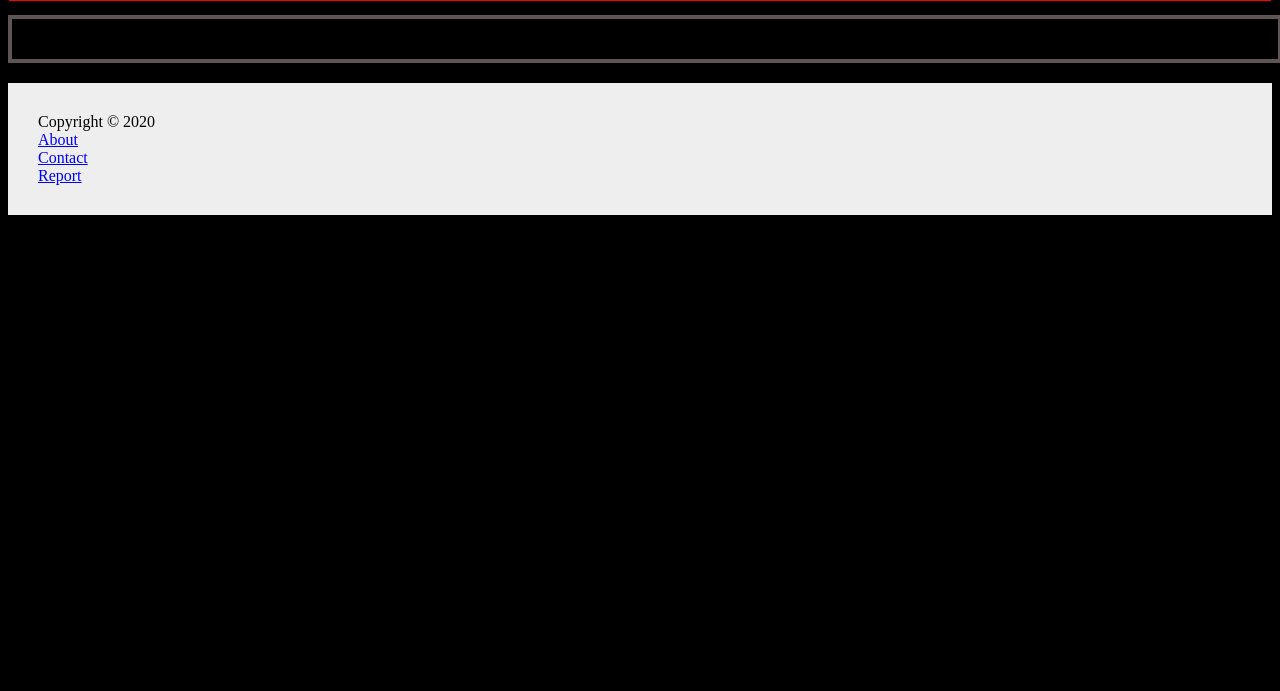
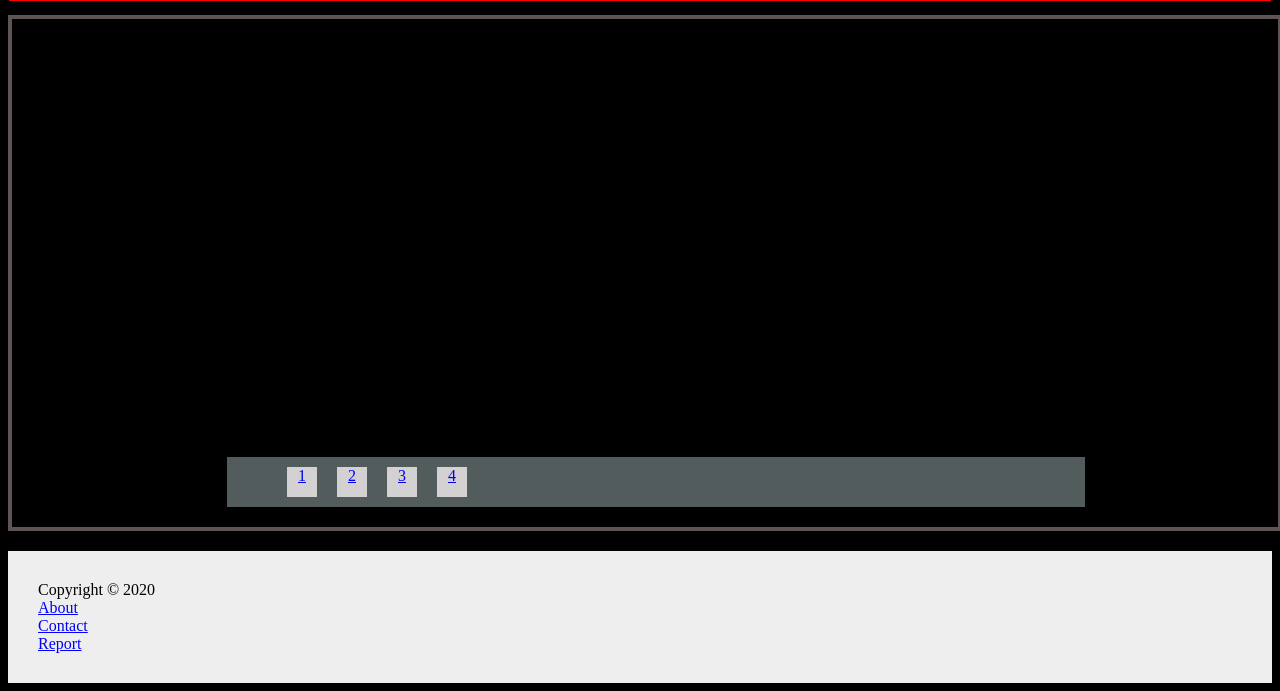
Before and after one commit to codersachin26/chillflix, a Django app: page / in a window 1280 px wide. Shown: the part 265-956 px from the top of the page. Before the commit the page ends 480 px from the top, so only its background shows below. Run offline with Django 3.2, Linux system fonts and the light colour scheme; data that the repository does not hold is empty.

Commit message:
add next btn in index.html and path changes in urls file

```diff
--- a/ChillFlix/ChillFlix/urls.py
+++ b/ChillFlix/ChillFlix/urls.py
@@ -29,7 +29,7 @@ urlpatterns = [
     path('movie_info/<int:id>',include('Home_apps.urls')),
     path('movie_info/<int:id>/sendfile/<int:ids>/<str:Q>/',include('Home_apps.urls')),
   path('movie_info/<int:id>/usercmt',include('Home_apps.urls')),
-   path('categories',include('Home_apps.urls')),
+
 
 
 
--- a/ChillFlix/Home_apps/urls.py
+++ b/ChillFlix/Home_apps/urls.py
@@ -4,6 +4,7 @@ from . import views
 urlpatterns =[
     path('',views.index,name='home page'),
     #path('movie_info/(?P<id>[0-9]+)/$',views.movie_info,name='movie_info')
+    path('categories',views.categories,name='categories'),
     path('movie_info/<int:id>',views.movie_info,name='movie_info'),
     path('lates/',views.lates,name='lates'),
     path('find_movie',views.find_movie,name='find_movie'),
@@ -12,7 +13,7 @@ urlpatterns =[
      path('about_us',views.about_us,name='about_us'),
      path('contact',views.contact,name='contact'),
      path('report',views.report,name='report'),
-     path('categories',views.categories,name='categories'),
+
 
 
 
--- a/ChillFlix/static/css/style.css
+++ b/ChillFlix/static/css/style.css
@@ -16,12 +16,12 @@ header{
 
 }
 
-.container ul{
+ .ul{
   padding: 0px;
   margin: 0px;
 }
 
-.container li {
+.li {
   list-style: none;
   float: left;
   width: 20%;
@@ -111,3 +111,37 @@ header{
   height:240px;
   border: 2px grey solid;
 }
+
+
+.next-page{
+  width: 70%;
+  background-color: rgb(83, 92, 92);
+  height: 50px;
+  margin-top: 400px;
+  margin-left: 195px;
+
+
+
+
+}
+
+.next-page li{
+  list-style: none;
+  float: left;
+
+}
+
+
+
+
+
+.page-no {
+  width: 30px;
+  height: 30px;
+  background-color: rgb(211, 209, 209);
+  margin-left: 20px;
+  position: relative;
+  top: 10px;
+   text-align: center;
+
+}
--- a/ChillFlix/templates/index.html
+++ b/ChillFlix/templates/index.html
@@ -97,11 +97,11 @@
 
 
 
-<ul>
+<ul class="ul">
 
 
   {% for i in movie_info %}
-        <li>
+        <li class="li">
         	<a href="{% url 'movie_info' i.id %}">
 
 
@@ -123,7 +123,25 @@
 
 
    </ul>
+
+   <br>
+
+
+   <div class="next-page">
+     <ul>
+     <li>
+    <a href="nextpage"> <div class="page-no">1</div></a></li>
+    <li><a href="nextpage"> <div class="page-no">2</div></a></li>
+    <li><a href="nextpage"> <div class="page-no">3</div></a></li>
+    <li><a href="nextpage"> <div class="page-no">4</div></a>
+  </li>
+</ul>
   </div>
+
+  </div>
+
+
+
 
   {%endblock%}
 <footer>
```
